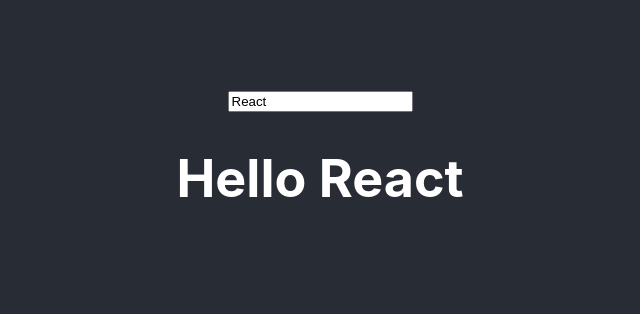
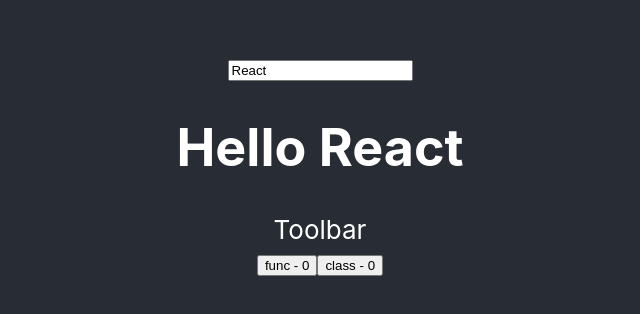
Before and after one commit to dtanzer/mood-react, a React (Create React App) app: page / in a window 1280 px wide. Shown: the part 232-546 px from the top of the page, without its empty margins (320-960 px from the left). Built offline with nearby package versions, Linux system fonts and the light colour scheme.

Commit message:
Add simple toolbar component
...to demonstrate conditional rendering and projection using
props.children. Note: It's apparently not possible to restrict
the type of children to only certain React components:

https://stackoverflow.com/a/49408900

```diff
--- a/src/App.tsx
+++ b/src/App.tsx
@@ -1,12 +1,17 @@
 import React from 'react';
 import { Hello } from './Hello';
 import './App.css';
+import { ToolbarButton, ToolbarButtonClass, Toolbar } from './ToolbarButton';
 
 function App() {
   return (
     <div className="App">
       <header className="App-header">
         <Hello defaultGreeting="React"/>
+        <Toolbar showLabels={true}>
+          <ToolbarButton text="func" />
+          <ToolbarButtonClass text="class" />
+        </Toolbar>
       </header>
     </div>
   );
--- /dev/null
+++ b/src/ToolbarButton.tsx
@@ -0,0 +1,41 @@
+import React, { useState } from 'react'
+
+type ToolbarButtonProps = {
+    text: string
+}
+
+export function ToolbarButton(props: ToolbarButtonProps) {
+    const [count, setCount] = useState(0);
+    return <button onClick={e => { setCount(count+1) }}>
+        {props.text} - {count}
+    </button>
+}
+
+export class ToolbarButtonClass extends React.Component<ToolbarButtonProps, { count: number }> {
+    constructor(props: ToolbarButtonProps) {
+        super(props)
+        this.state = { count: 0 }
+    }
+
+    render() {
+        return <button onClick={e => { this.setState({ count: this.state.count + 1 })}}>
+            {this.props.text} - {this.state.count}
+        </button>
+    }
+}
+
+type ToolbarProps = {
+    showLabels: boolean,
+    children: React.ReactNode,
+}
+
+export function Toolbar(props: ToolbarProps) {
+    let labels = props.showLabels?
+        <div>Toolbar</div> :
+        undefined
+
+    return <>
+        {labels}
+        <div>{ props.children }</div>
+    </>
+}
```
